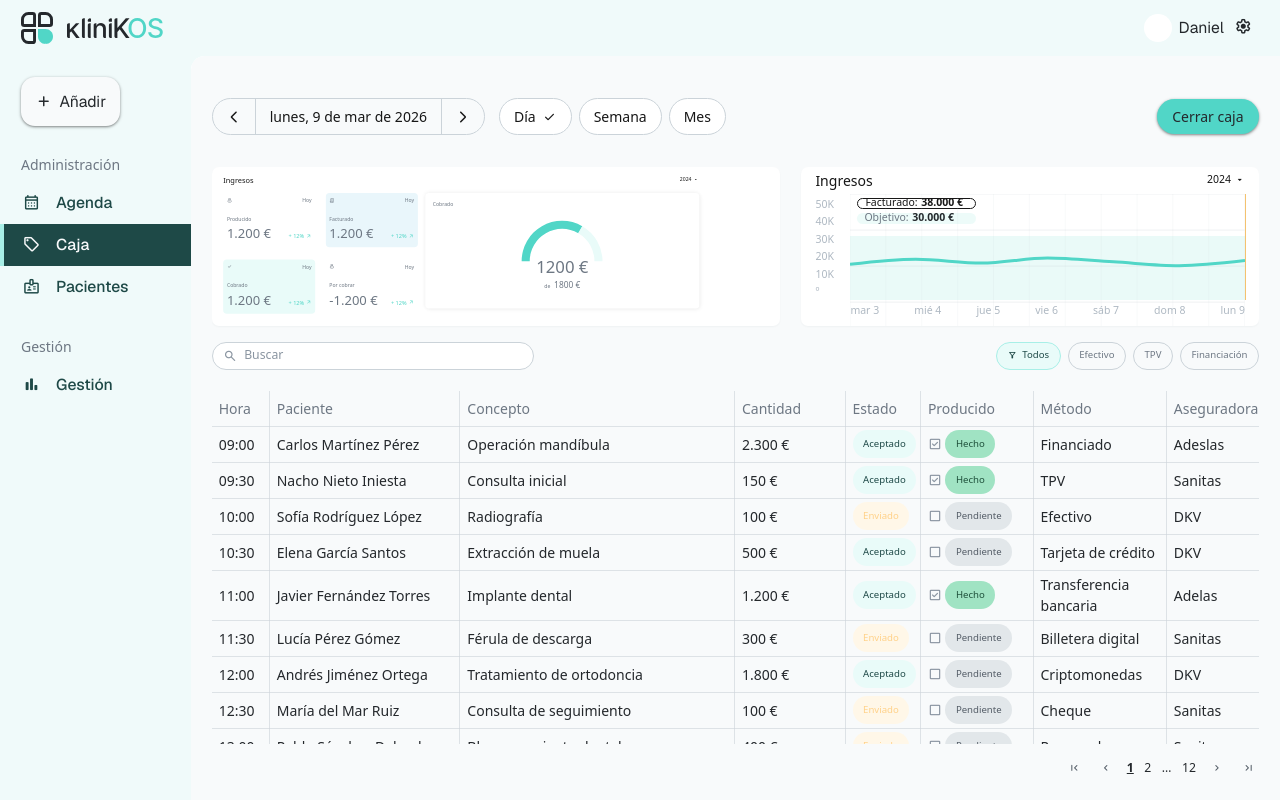
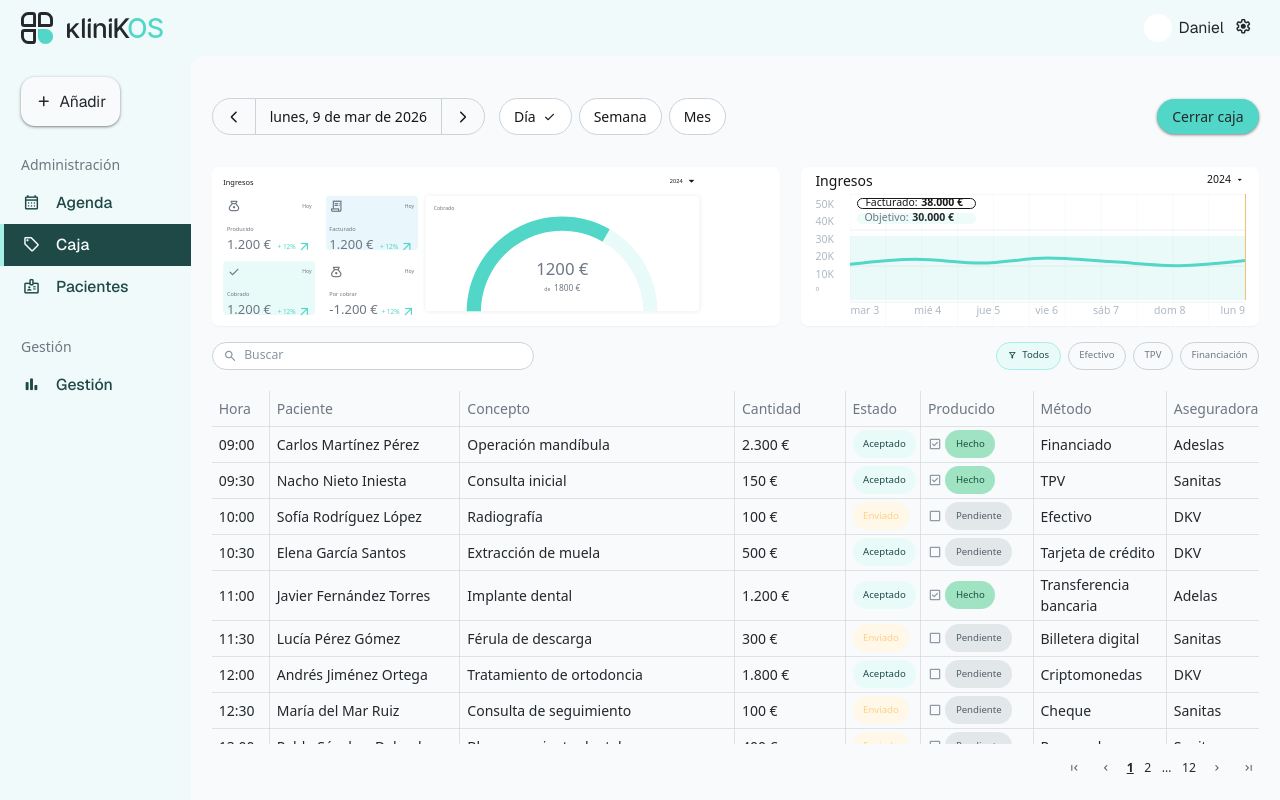
Before and after one commit to klinikOSapp/klinikOS-app, a Next.js app: page /caja in a window 1280 px wide. Built offline with nearby package versions, Linux system fonts and the light colour scheme.

Commit message:
tamaños de letra en pantalla 1920 correctos, falta mejorar el respnsive del tamaño de letra

```diff
--- a/src/components/caja/CashSummaryCard.tsx
+++ b/src/components/caja/CashSummaryCard.tsx
@@ -62,12 +62,25 @@ const SUMMARY_GRID_WIDTH_REM =
 const DONUT_CARD_WIDTH_REM = 36.8125 // 589px
 const DONUT_CARD_HEIGHT_REM = 15.5 // 248px
 const DONUT_CARD_MIN_HEIGHT_REM = DONUT_CARD_HEIGHT_REM
-const DONUT_MAX_WIDTH_PX = 480 // 30rem
-const DONUT_MIN_WIDTH_PX = 240 // 15rem
-const DONUT_HEIGHT_RATIO = 186 / 307
-const DONUT_HORIZONTAL_SAFE_SPACE_PX = 32
+const DONUT_MAX_WIDTH_REM = 36.8 // 588.8px (casi todo el ancho útil de la card de 589px)
+const DONUT_MIN_WIDTH_REM = 15 // 240px
+const DONUT_HEIGHT_RATIO = 186.093 / 307 // mantener proporción real del donut de gestión
+const DONUT_SAFE_SPACE_REM = 0 // sin margen para ocupar casi todo
+const DONUT_SCALE = 1.7 // escala global del donut (como en AccountingPanel)
 
-const pxToRem = (px: number) => px / 16
+const getRootFontSize = () => {
+  if (typeof window === 'undefined') return 16
+  const value = parseFloat(
+    getComputedStyle(document.documentElement).fontSize || '16'
+  )
+  return Number.isFinite(value) ? value : 16
+}
+
+const remToPx = (rem: number, rootFontSize = getRootFontSize()) =>
+  rem * rootFontSize
+
+const pxToRem = (px: number, rootFontSize = getRootFontSize()) =>
+  px / rootFontSize
 
 const DONUT_LABEL_OFFSET_REM = pxToRem(16)
 const DONUT_VALUE = 1200
@@ -118,6 +131,8 @@ export default function CashSummaryCard({
     onHeightChange?.(scaledHeightRem)
   }, [scaledHeightRem, onHeightChange])
 
+  const iconSizeRem = 1 / Math.max(scale, 0.001)
+
   const summaryGridStyles: CSSProperties = {
     columnGap: `${SUMMARY_CARD_COLUMN_GAP_REM}rem`,
     rowGap: `${SUMMARY_CARD_ROW_GAP_REM}rem`,
@@ -144,10 +159,16 @@ export default function CashSummaryCard({
           <h2 className='text-title-sm font-medium text-fg'>Ingresos</h2>
           <button
             type='button'
-            className='inline-flex items-center gap-[0.25rem] text-label-sm text-fg-secondary'
+            className='inline-flex items-center gap-[0.25rem] text-label-md text-fg-secondary'
           >
             2024
-            <span className='material-symbols-rounded text-[1rem] leading-4'>
+            <span
+              className='material-symbols-rounded text-[1rem] leading-[1rem]'
+              style={{
+                fontSize: `${iconSizeRem}rem`,
+                lineHeight: `${iconSizeRem}rem`
+              }}
+            >
               arrow_drop_down
             </span>
           </button>
@@ -156,7 +177,11 @@ export default function CashSummaryCard({
         <div className='mt-[1rem] flex flex-1 gap-gapmd'>
           <div className='grid flex-none' style={summaryGridStyles}>
             {SUMMARY_CARDS.map((card) => (
-              <SummaryInsightCard key={card.id} card={card} />
+              <SummaryInsightCard
+                key={card.id}
+                card={card}
+                iconSizeRem={iconSizeRem}
+              />
             ))}
           </div>
           <div className='flex flex-1 min-h-0'>
@@ -168,7 +193,13 @@ export default function CashSummaryCard({
   )
 }
 
-function SummaryInsightCard({ card }: { card: SummaryCard }) {
+function SummaryInsightCard({
+  card,
+  iconSizeRem
+}: {
+  card: SummaryCard
+  iconSizeRem: number
+}) {
   const cardStyles: CSSProperties = {
     backgroundColor: card.color,
     height: `${SUMMARY_CARD_HEIGHT_REM}rem`,
@@ -181,26 +212,36 @@ function SummaryInsightCard({ card }: { card: SummaryCard }) {
       style={cardStyles}
     >
       <div className='flex h-full flex-col gap-[1.5rem]'>
-        <div className='flex items-center justify-between text-[0.6875rem] font-medium leading-[1rem] text-neutral-600'>
+        <div className='flex items-center justify-between text-label-md text-neutral-600'>
           <span
-            className='material-symbols-rounded text-[1rem] leading-4 text-neutral-600'
+            className='material-symbols-rounded text-[1rem] leading-[1rem] text-neutral-600'
+            style={{
+              fontSize: `${iconSizeRem}rem`,
+              lineHeight: `${iconSizeRem}rem`
+            }}
             aria-hidden
           >
             {card.accessory}
           </span>
-          <span>Hoy</span>
+          <span className='text-[0.6875rem] font-medium leading-[1rem]'>
+            Hoy
+          </span>
         </div>
         <div className='flex flex-col gap-[0.25rem] text-neutral-600'>
-          <div className='font-medium text-[0.6875rem] leading-[1rem]'>
-            {card.title}
-          </div>
+          <div className='text-label-md'>{card.title}</div>
           <div className='flex items-baseline justify-between gap-[0.5rem]'>
-            <p className='text-[1.75rem] leading-[2.25rem] text-neutral-600 whitespace-nowrap'>
+            <p className='text-headline-sm text-neutral-600 whitespace-nowrap'>
               {card.value}
             </p>
-            <div className='flex items-center gap-[0.25rem] text-[0.75rem] font-medium text-brand-500 whitespace-nowrap'>
+            <div className='flex items-center gap-[0.25rem] text-body-sm text-brand-500 whitespace-nowrap'>
               {card.delta}
-              <span className='material-symbols-rounded text-[1rem] leading-4'>
+              <span
+                className='material-symbols-rounded text-[1rem] leading-[1rem]'
+                style={{
+                  fontSize: `${iconSizeRem}rem`,
+                  lineHeight: `${iconSizeRem}rem`
+                }}
+              >
                 arrow_outward
               </span>
             </div>
@@ -214,7 +255,8 @@ function SummaryInsightCard({ card }: { card: SummaryCard }) {
 function CashDonutGauge() {
   const donutCardRef = useRef<HTMLDivElement | null>(null)
   const [chartDimensions, setChartDimensions] = useState(() => {
-    const widthPx = DONUT_MAX_WIDTH_PX
+    const rootFontSize = getRootFontSize()
+    const widthPx = remToPx(DONUT_MAX_WIDTH_REM, rootFontSize)
     return {
       widthPx,
       heightPx: widthPx * DONUT_HEIGHT_RATIO
@@ -228,14 +270,15 @@ function CashDonutGauge() {
     const observer = new ResizeObserver((entries) => {
       const entry = entries[0]
       if (!entry) return
-      const availableWidth =
-        entry.contentRect.width - DONUT_HORIZONTAL_SAFE_SPACE_PX
-      const widthPx = Math.min(
-        DONUT_MAX_WIDTH_PX,
-        Math.max(DONUT_MIN_WIDTH_PX, availableWidth)
-      )
-      const maxHeightPx =
-        entry.contentRect.height - DONUT_HORIZONTAL_SAFE_SPACE_PX
+      const rootFontSize = getRootFontSize()
+      const safeSpacePx = remToPx(DONUT_SAFE_SPACE_REM, rootFontSize)
+      const maxWidthPx = remToPx(DONUT_MAX_WIDTH_REM, rootFontSize)
+      const minWidthPx = remToPx(DONUT_MIN_WIDTH_REM, rootFontSize)
+
+      const availableWidth = entry.contentRect.width - safeSpacePx
+      const widthPx = Math.min(maxWidthPx, Math.max(minWidthPx, availableWidth))
+
+      const maxHeightPx = entry.contentRect.height - safeSpacePx
       const heightPx = Math.min(
         widthPx * DONUT_HEIGHT_RATIO,
         Math.max(0, maxHeightPx)
@@ -263,10 +306,10 @@ function CashDonutGauge() {
   const chartWrapperStyles: CSSProperties = {
     position: 'absolute',
     left: '50%',
-    top: '27.5%',
-    transform: 'translate(-50%, -55%)',
-    width: `${pxToRem(chartDimensions.widthPx)}rem`,
-    height: `${pxToRem(chartDimensions.heightPx)}rem`
+    top: '18%',
+    transform: 'translate(-50%, -50%)',
+    width: `${pxToRem(chartDimensions.widthPx * DONUT_SCALE)}rem`,
+    height: `${pxToRem(chartDimensions.heightPx * DONUT_SCALE)}rem`
   }
 
   const valueStackStyles: CSSProperties = {
@@ -301,7 +344,7 @@ function CashDonutGauge() {
               dataKey='value'
               startAngle={180}
               endAngle={0}
-              innerRadius='80%'
+              innerRadius='85%'
               outerRadius='100%'
               cx='50%'
               cy='100%'
```
